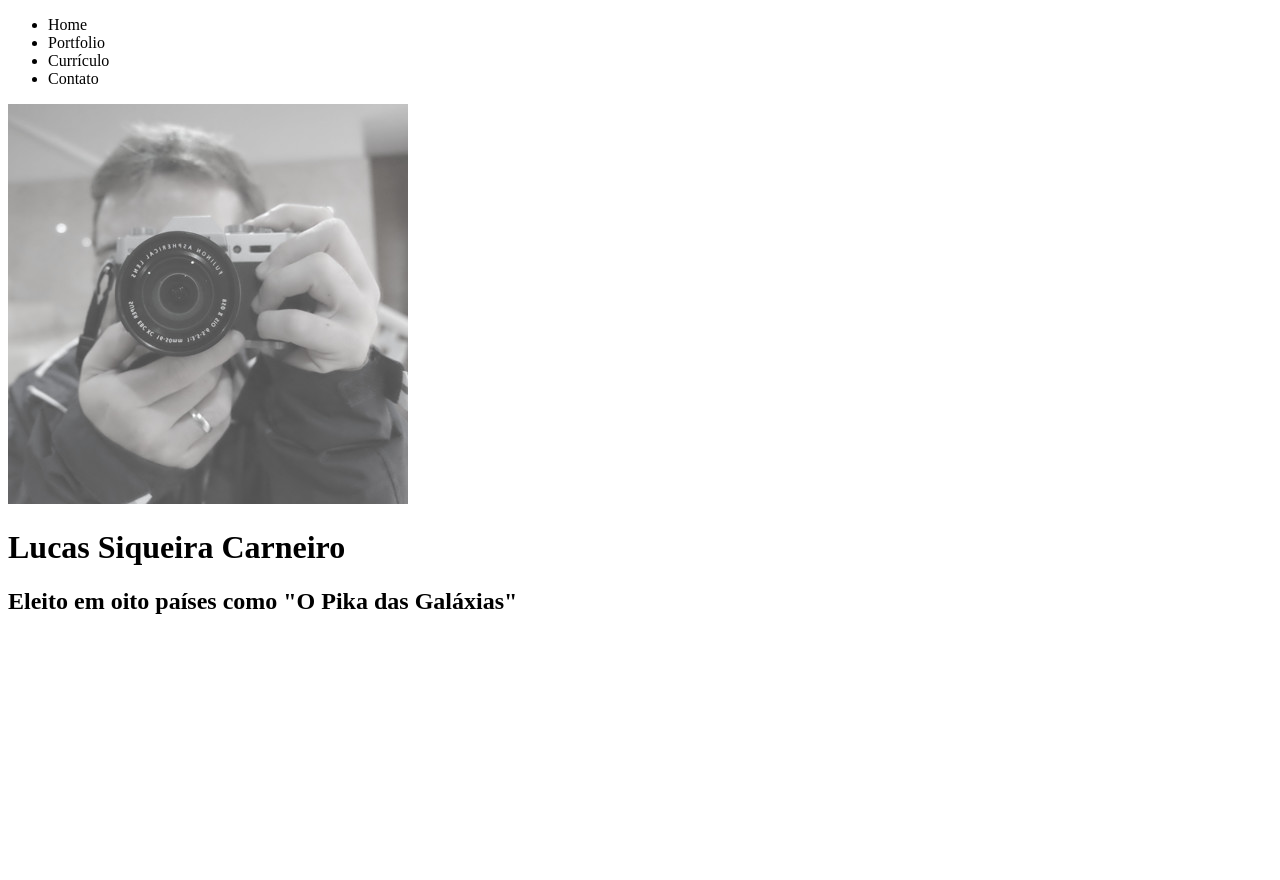
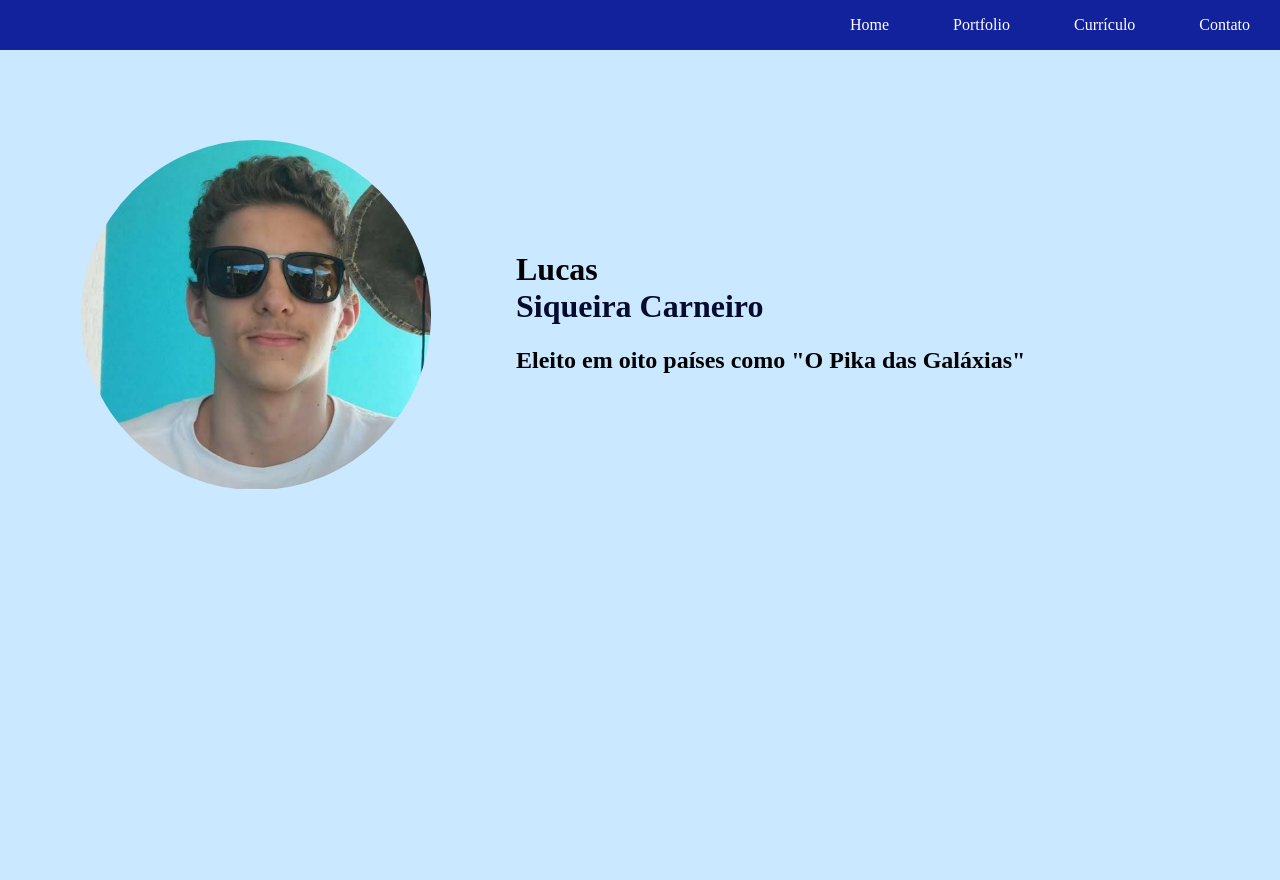
Before and after one commit to Xurupita438/Asimov-capacita-o, a plain HTML site: page 1.1 Portfolio.zip/index.html in a window 1280 px wide. Before the commit the page ends 800 px from the top, so only its background shows below. Drawn offline with Linux system fonts and the light colour scheme.

Commit message:
Prototipo 01

```diff
--- a/1.1 Portfolio.zip/css/styles.css
+++ b/1.1 Portfolio.zip/css/styles.css
@@ -1,5 +1,63 @@
 
-.navegação {
-    background-color: black
-    color:white;
+
+html,body {
+margin: 0px;
+padding: 0px;
 }
+
+body {
+    background-color: #CAE8FF;
+    color:black;
+}
+
+.navigation {
+    background-color: #12229D;
+    color: white;
+    height: 50px;
+}
+
+.navigation ul {
+    margin-top: 0px;
+    list-style: none;
+    padding-left: 0px;
+    text-align: right;
+    height: 50px;
+}
+
+.navigation li {
+    display: inline-block;
+    padding-left: 30px;
+    padding-right: 30px;
+    line-height: 50px;
+}
+
+.capa {
+    color: black;
+}
+
+.capa span {
+    color: #050A30 ;
+    display: block;
+}
+
+.capa div {
+    display: inline-block;
+    height: 650px;
+}
+
+.profile-pic {
+    width: 40%;
+    text-align: center;
+}
+
+.profile-pic img {
+    width: 350px;
+    border-radius: 350px;
+    margin-top: 90px;
+}
+
+.profile-title {
+    vertical-align:top;
+    width: 59%;
+    margin-top: 180px;
+}
--- a/1.1 Portfolio.zip/index.html
+++ b/1.1 Portfolio.zip/index.html
@@ -6,14 +6,14 @@
 		<title>Lucas Siqueira Carneiro - Meu Portfolio Online</title>
 
 		<meta charset="utf-8">
-		<link rel="stylesheet" href="css/styles.css">
+		<link rel="stylesheet" href="css/styles.css"
 
 	</head>
 
 
 	<body>
 
-			<div>
+			<div class="navigation">
 				<ul>
 					<li>Home</li>
 					<li>Portfolio</li>
@@ -22,11 +22,17 @@
 				</ul>
 			</div>
 
-			<div>
-				<img src="img/ivan-profile.jpg" alt="Foto de Ivan Gomes">
 
-				<h1>Lucas Siqueira Carneiro</h1>
-				<h2>Eleito em oito países como "O Pika das Galáxias"</h2>
+			<div class="capa">
+				<div class="profile-pic">
+					<img src="img/Lucas.png" alt="Foto de Lucas">
+				</div>
+
+				<div class="profile-title">
+					<h1>Lucas <span>Siqueira Carneiro</span></h1>
+					<h2>Eleito em oito países como "O Pika das Galáxias"</h2>
+				</div>
+
 			</div>
 
 
```
Also changed, not shown: 1.1 Portfolio.zip/img/Lucas Siqueira.png (added), 1.1 Portfolio.zip/img/Lucas.png (added), 1.1 Portfolio.zip/img/Pombo.png (added), 1.1 Portfolio.zip/img/ivan-profile.jpg (deleted), 1.1 Portfolio.zip/img/ivan.jpg (deleted).
